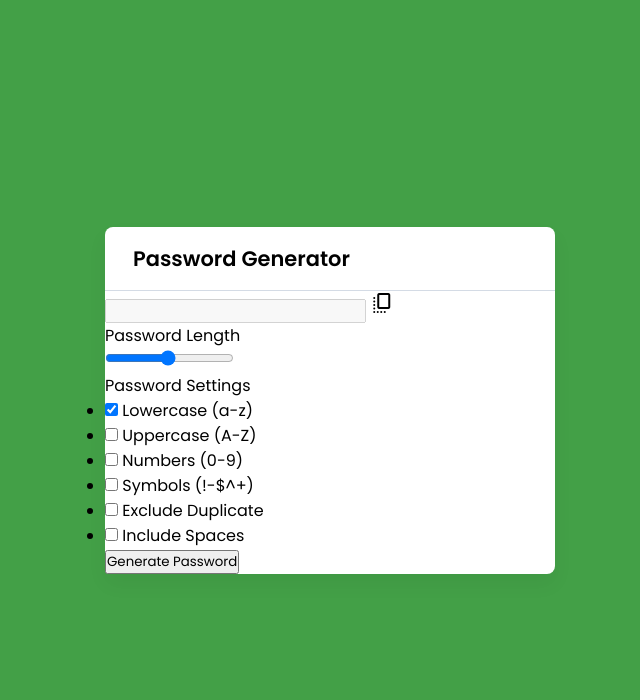
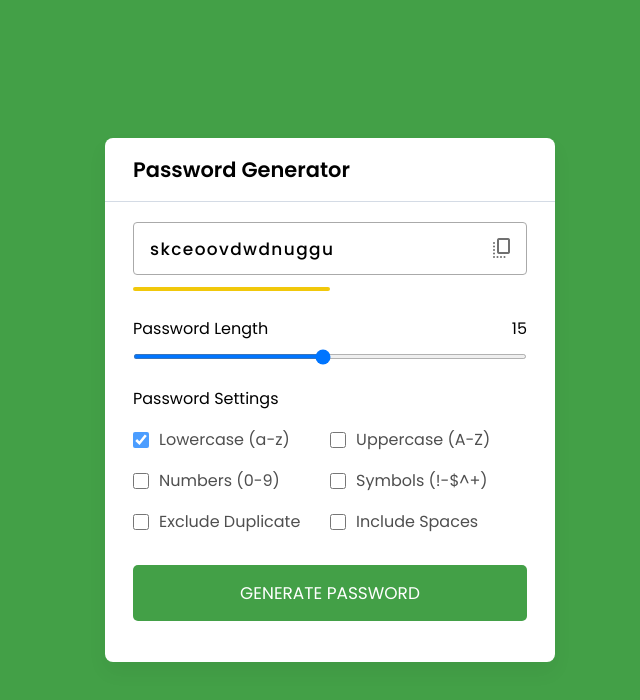
Before and after one commit to veeveck/password-generator, a plain HTML site: page index.html in a window 1280 px wide. Shown: the whole page, without its empty margins (310-950 px from the left). Drawn offline with nearby package versions, Linux system fonts and the light colour scheme.

Commit message:
JS nad bugs fixed

```diff
--- a/index.js
+++ b/index.js
@@ -0,0 +1,62 @@
+const lengthSlider= document.querySelector(".pass-length input");
+const options = document.querySelectorAll(".option input");
+const copyIcon = document.querySelector(".input-box span");
+const passwordInput = document.querySelector(".input-box input");
+const passIndicator = document.querySelector(".indicator");
+const generateBtn = document.querySelector(".gen-btn");
+
+const characters={
+    lowercase:"abcdefghijklmnopqrstuvwxyz",
+    uppercase:"ABCDEFGHIJKLMNOPQRSTUVWZXYZ",
+    numbers: "0123456789",
+    symbols: "!$%&|[](){}:;.,*+-#@<>~"
+}
+const generatePassword=()=>{
+    let staticPassword ="",
+    randomPassword="",
+    excludeDuplicate=false,
+    passLength=lengthSlider.value;
+
+    options.forEach(option =>{
+        if(option.checked){
+            if(option.id!=="exc-duplicate" && option.id!=="spaces"){
+                staticPassword+=characters[option.id];
+            }else if(option.id ==="spaces"){
+                staticPassword+= `${staticPassword} `;
+            }else{
+                excludeDuplicate=true;
+            }
+        }
+    });
+    for (let i = 0; i < passLength; i++) {
+        let randomChar = staticPassword[Math.floor(Math.random() * staticPassword.length)];
+        if (excludeDuplicate) {
+            !randomPassword.includes(randomChar) || randomChar == " " ? randomPassword += randomChar : i--;
+        } else {
+            randomPassword += randomChar;
+        }
+    }
+    passwordInput.value=randomPassword;
+}
+const updatePassIndicator=()=>{
+    passIndicator.id =lengthSlider.value <=8 ? "weak" : lengthSlider.value <=16 ?"medium" : "strong";
+}
+const updateSlider=()=>{
+    document.querySelector(".pass-length span").innerText=lengthSlider.value;
+    generatePassword();
+    updatePassIndicator()
+}
+updateSlider();
+const copyPassword = () => {
+    navigator.clipboard.writeText(passwordInput.value);
+    copyIcon.innerText = "check";
+    copyIcon.style.color = "#4285f4";
+    setTimeout(() => {
+        copyIcon.innerText = "copy_all";
+        copyIcon.style.color = "#707070";
+    }, 1500);
+}
+
+copyIcon.addEventListener("click", copyPassword);
+lengthSlider.addEventListener("input", updateSlider);
+generateBtn.addEventListener("click", generatePassword);
--- a/style.css
+++ b/style.css
@@ -28,3 +28,130 @@ body{
     padding: 1rem 1.75rem;
     border-bottom: 1px solid #d4dbe5;
 }
+
+.wrapper{
+    margin: 1.25rem 1.75rem;
+}
+
+.wrapper .input-box{
+    position: relative;
+}
+
+.input-box input{
+    width: 100%;
+    height: 53px;
+    color: #000;
+    background: none;
+    font-size: 1.06rem;
+    font-weight: 500;
+    border-radius: 4px;
+    letter-spacing: 1.4px;
+    border: 1px solid #aaa;
+    padding: 0 2.85rem 0 1rem;
+}
+
+.input-box span{
+    position: absolute;
+    right: 13px;
+    cursor: pointer;
+    line-height: 53px;
+    color: #707070;
+}
+
+.input-box span:hover{
+    color: #43A047 !important;
+}
+
+.wrapper .indicator{
+    width: 100%;
+    height: 4px;
+    position: relative;
+    margin-top: 0.75rem;
+    border-radius: 25px;
+}
+
+.indicator::before{
+    position: absolute;
+    content: "";
+    height: 100%;
+    width: 50%;
+    border-radius: inherit;
+    transition: width 0.3s ease;
+}
+
+.indicator#weak::before{
+    width: 20%;
+    background: #e64a4a;
+}
+
+.indicator#medium::before{
+    width: 50%;
+    background: #f1c80b;
+}
+
+.indicator#strong::before{
+    width: 100%;
+    background: #43A047;
+}
+
+.wrapper .pass-length{
+    margin: 1.56rem 0 1.25rem;
+}
+
+.pass-length .details{
+    display: flex;
+    justify-content: space-between;
+}
+
+.pass-length input{
+    width: 100%;
+    height: 5px;
+}
+
+.pass-settings .options{
+    display: flex;
+    list-style: none;
+    flex-wrap: wrap;
+    margin-top: 1rem;
+}
+
+.pass-settings .options .option{
+    display: flex;
+    align-items: center;
+    margin-bottom: 1rem;
+    width: calc(100% / 2);
+}
+
+.options .option:first-child{
+    pointer-events: none;
+}
+
+.options .option:first-child input{
+    opacity: 0.7;
+}
+
+.options .option input{
+    height: 16px;
+    width: 16px;
+    cursor: pointer;
+}
+
+.options .option label{
+    cursor: pointer;
+    color: #4f4f4f;
+    padding-left: 0.63rem;
+}
+
+.wrapper .gen-btn{
+    width: 100%;
+    color: #fff;
+    border: none;
+    outline: none;
+    cursor: pointer;
+    background: #43A047;
+    font-size: 1.06rem;
+    padding: 0.94rem 0;
+    border-radius: 5px;
+    text-transform: uppercase;
+    margin: 0.94rem 0 1.3rem;
+}
```
